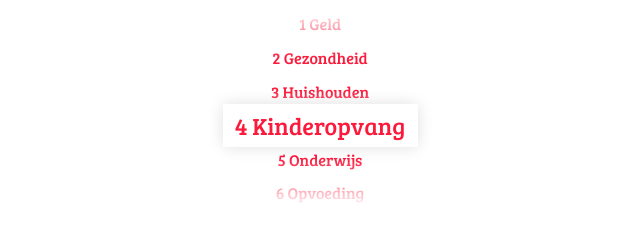
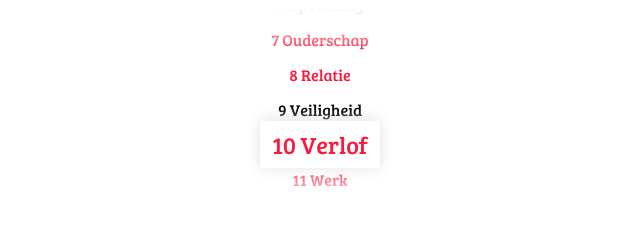
Before and after one commit to JanBurp/ScrollMenu, a plain HTML site: page index.html in a window 1280 px wide. Shown: the whole page, without its empty margins (340-980 px from the left). Drawn offline with Linux system fonts and the light colour scheme.

Commit message:
scrolling back

```diff
--- a/assets/scroll-menu.css
+++ b/assets/scroll-menu.css
@@ -1,6 +1,11 @@
+html {
+    scroll-behavior: smooth;
+}
+
 .jeg_mainmenu_wrap {
     position: relative;
     text-align: center;
+    scroll-behavior: smooth;
 }
 
 .jeg_mainmenu_wrap > div.top,
@@ -38,7 +43,7 @@ ul.jeg_main_menu {
 }
 
 .jeg_main_menu > li.menu-item {
-    padding: 0.15rem 0;
+    padding: 2px 0;
     list-style: none;
 }
 
@@ -48,10 +53,14 @@ ul.jeg_main_menu {
     position: relative;
     cursor: pointer;
     font-size: 1rem;
-    padding: 0.25rem 0.5rem;
+    padding: 5px 0.5rem;
     color: #FB1A3C;
     transition: transform 0.2s;
     text-decoration: none;
+}
+
+.jeg_main_menu > li.current-menu-item >a {
+    color: #000;
 }
 
 
--- a/assets/scroll-menu.js
+++ b/assets/scroll-menu.js
@@ -4,6 +4,7 @@ class ScrollMenu {
         this.DOM = {wrapper: el};
         this.DOM.el = this.DOM.wrapper.querySelector('ul');
         this.DOM.menuItems = [...this.DOM.el.querySelectorAll('.menu-item')];
+        this.DOM.currentItem = this.DOM.el.querySelector('.current-menu-item');
 
         this.prepareDOM();
         this.cloneItems();
@@ -11,6 +12,16 @@ class ScrollMenu {
         this.initEvents();
 
         this.render();
+    }
+
+    initEvents() {
+        this.timer = false;
+        window.addEventListener('resize', () => this.resize());
+    }
+
+    resize() {
+        this.cloneItems();
+        this.initScroll();
     }
 
     prepareDOM() {
@@ -24,15 +35,6 @@ class ScrollMenu {
 
         // items a unique class
         this.DOM.menuItems.forEach( (item, index) => item.classList.add('item-'+(index+1)) );
-    }
-
-    initEvents() {
-        window.addEventListener('resize', () => this.resize());
-    }
-
-    resize() {
-        this.cloneItems();
-        this.initScroll();
     }
 
     cloneItems() {
@@ -60,6 +62,7 @@ class ScrollMenu {
     initScroll() {
         // Scroll 1 pixel to allow upwards scrolling
         this.scrollPos = this.getScrollPos();
+        this.prevScrollPos = this.scrollPos;
         if (this.scrollPos <= 0) {
             this.setScrollPos(1);
         }
@@ -86,11 +89,42 @@ class ScrollMenu {
             this.setScrollPos(this.scrollHeight - this.clonesHeight);
         }
 
+        // Scroll back to current item when scrolling stoppped
+        if ( this.prevScrollPos==this.scrollPos) {
+            if ( this.timer===false ) {
+                this.startWaitTimer();
+            }
+        }
+        else {
+            this.resetWaitTimer();
+        }
+        this.prevScrollPos = this.scrollPos;
+
         this.updateActiveItem();
     }
 
+    startWaitTimer() {
+        let self = this;
+        this.timer = setTimeout(function(){
+            self.scrollBack(self);
+        }, 2000);
+    }
+
+    resetWaitTimer() {
+        clearTimeout(this.timer);
+        this.timer = false;
+    }
+
+    scrollBack(self) {
+        let scrollTo = self.DOM.currentItem.offsetTop - (self.DOM.el.clientHeight / 2) + self.itemHeight/2;
+        if (scrollTo <= self.itemHeight ) {
+            scrollTo += self.clonesHeight - self.itemHeight/2;
+        }
+        self.DOM.el.scrollTo({ top:scrollTo, behavior: "smooth" });
+    }
+
     updateActiveItem() {
-        let middleScroll = this.getScrollPos() + this.DOM.el.clientHeight / 2;
+        let middleScroll = this.getScrollPos() + this.DOM.el.clientHeight/2;
         this.activeItem = Math.floor(middleScroll / this.itemHeight) % this.DOM.menuItems.length + 1;
         // remove current item class
         this.DOM.el.querySelectorAll('.active-menu-item').forEach(item => item.classList.remove('active-menu-item'));
--- a/index.html
+++ b/index.html
@@ -9,14 +9,14 @@
   <div class="jeg_mainmenu_wrap">
     <ul class="jeg_menu jeg_main_menu">
       <li id="menu-item-994" class="menu-item menu-item-type-taxonomy menu-item-object-category menu-item-994 bgnav" data-item-row="default"><a href="category/geld/">1 Geld</a></li>
-      <li id="menu-item-995" class="menu-item menu-item-type-taxonomy menu-item-object-category current-menu-item menu-item-995 bgnav" data-item-row="default"><a href="category/gezondheid/">2 Gezondheid</a></li>
+      <li id="menu-item-995" class="menu-item menu-item-type-taxonomy menu-item-object-category menu-item-995 bgnav" data-item-row="default"><a href="category/gezondheid/">2 Gezondheid</a></li>
       <li id="menu-item-996" class="menu-item menu-item-type-taxonomy menu-item-object-category menu-item-996 bgnav" data-item-row="default"><a href="category/huishouden/">3 Huishouden</a></li>
       <li id="menu-item-997" class="menu-item menu-item-type-taxonomy menu-item-object-category menu-item-997 bgnav" data-item-row="default"><a href="category/opvang/">4 Kinderopvang</a></li>
       <li id="menu-item-998" class="menu-item menu-item-type-taxonomy menu-item-object-category menu-item-998 bgnav" data-item-row="default"><a href="category/onderwijs/">5 Onderwijs</a></li>
       <li id="menu-item-999" class="menu-item menu-item-type-taxonomy menu-item-object-category menu-item-999 bgnav" data-item-row="default"><a href="category/opvoeding/">6 Opvoeding</a></li>
       <li id="menu-item-1000" class="menu-item menu-item-type-taxonomy menu-item-object-category menu-item-1000 bgnav" data-item-row="default"><a href="category/ouderschap/">7 Ouderschap</a></li>
       <li id="menu-item-1001" class="menu-item menu-item-type-taxonomy menu-item-object-category menu-item-1001 bgnav" data-item-row="default"><a href="category/relatie/">8 Relatie</a></li>
-      <li id="menu-item-1003" class="menu-item menu-item-type-taxonomy menu-item-object-category menu-item-1003 bgnav" data-item-row="default"><a href="category/veiligheid/">9 Veiligheid</a></li>
+      <li id="menu-item-1003" class="menu-item menu-item-type-taxonomy menu-item-object-category current-menu-item menu-item-1003 bgnav" data-item-row="default"><a href="category/veiligheid/">9 Veiligheid</a></li>
       <li id="menu-item-1004" class="menu-item menu-item-type-taxonomy menu-item-object-category menu-item-1004 bgnav" data-item-row="default"><a href="category/verlof/">10 Verlof</a></li>
       <li id="menu-item-1005" class="menu-item menu-item-type-taxonomy menu-item-object-category menu-item-1005 bgnav" data-item-row="default"><a href="category/werk/">11 Werk</a></li>
       <li id="menu-item-1006" class="menu-item menu-item-type-taxonomy menu-item-object-category menu-item-1006 bgnav" data-item-row="default"><a href="category/zwanger/">12 Zwanger</a></li>
```
